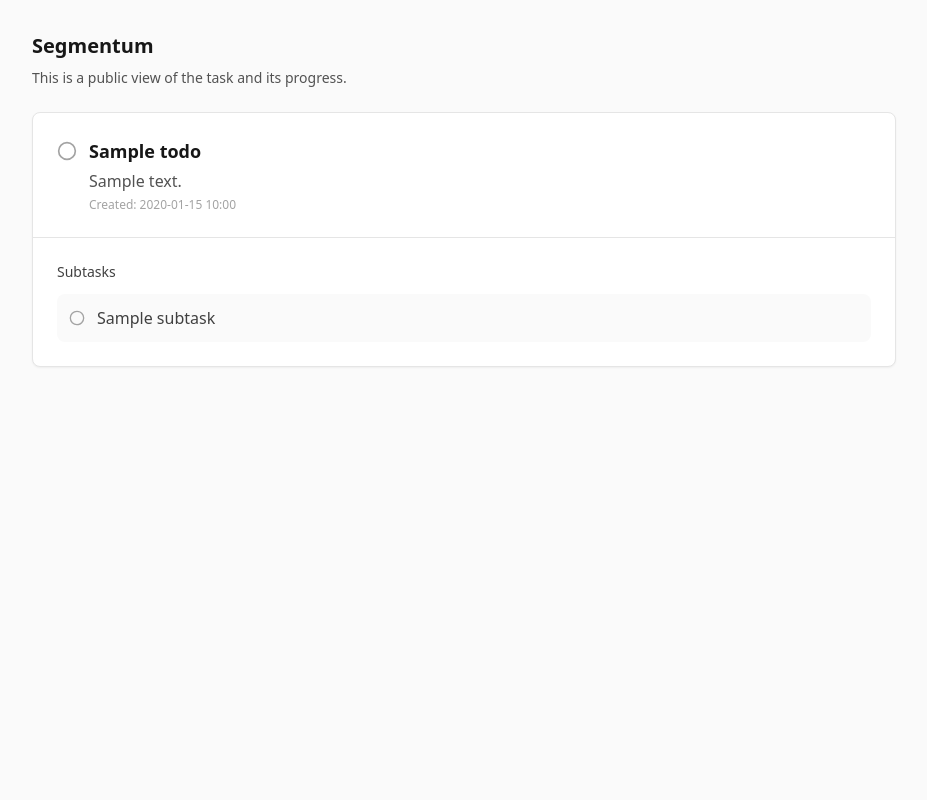
After one commit to sonaev/todo, a FastAPI app: template templates/todo_view_public.html in a window 1280 px wide. The commit adds this page. Shown: the whole page, without its empty margins (176-1103 px from the left). Run offline with FastAPI, Linux system fonts and the light colour scheme; the template is opened without the code that fills it: most values are stand-ins (such as "Sample title", 1, 10 or a date in 2020); some libraries are stand-ins or nearby versions.

Commit message:
Public Links

```diff
--- a/main.py
+++ b/main.py
@@ -643,6 +643,32 @@ async def toggle_subtask(request: Request, subtask_id: str, current_user: Annota
         "item": todo_with_subtasks
     })
 
+@app.get("/todos/{todo_id}/view")
+async def view_todo_public(request: Request, todo_id: str):
+    """Public read-only view of a todo with its subtasks"""
+    async with async_session() as session:
+        # Get todo (no user authentication required for public view)
+        todo = await session.get(Todo, todo_id)
+        if not todo:
+            raise HTTPException(status_code=404, detail="Todo not found")
+
+        # Get subtasks
+        result = await session.execute(
+            select(Subtask).where(Subtask.todo_id == todo_id).order_by(Subtask.order_index, Subtask.created_at)
+        )
+        subtasks = result.scalars().all()
+
+        # Create the same structure as in main page
+        todo_with_subtasks = {
+            "todo": todo,
+            "subtasks": subtasks
+        }
+
+    return templates.TemplateResponse("todo_view_public.html", {
+        "request": request,
+        "item": todo_with_subtasks
+    })
+
 @app.post("/todos/{todo_id}/delete")
 async def delete_todo(request: Request, todo_id: str, current_user: Annotated[User, Depends(require_auth)] = None):
     async with async_session() as session:
--- /dev/null
+++ b/templates/todo_view_public.html
@@ -0,0 +1,91 @@
+<!DOCTYPE html>
+<html lang="en" class="h-full">
+<head>
+    <meta charset="UTF-8">
+    <meta name="viewport" content="width=device-width, initial-scale=1.0">
+    <title>{{ item.todo.title }} - Segmentum</title>
+    <script src="https://cdn.tailwindcss.com"></script>
+    <script>
+        tailwind.config = {
+            darkMode: 'class',
+        }
+    </script>
+</head>
+<body class="h-full bg-neutral-50 dark:bg-neutral-900">
+    <div class="min-h-full">
+        <div class="max-w-4xl mx-auto px-4 py-8">
+            <!-- Header -->
+            <div class="mb-6">
+                <h1 class="text-xl font-bold text-neutral-900 dark:text-neutral-100 mb-2">Segmentum</h1>
+                <p class="text-sm text-neutral-600 dark:text-neutral-400">This is a public view of the task and its progress.</p>
+            </div>
+
+            <!-- Todo Item -->
+            <div class="bg-white dark:bg-neutral-800 rounded-lg shadow-sm border border-neutral-200 dark:border-neutral-700">
+                <!-- Todo Header -->
+                <div class="p-6 border-b border-neutral-200 dark:border-neutral-700">
+                    <div class="flex items-start space-x-3">
+                        <!-- Status Icon -->
+                        <div class="pt-1">
+                            {% if item.todo.completed %}
+                            <svg class="w-5 h-5 text-green-600" fill="currentColor" viewBox="0 0 20 20">
+                                <path fill-rule="evenodd" d="M10 18a8 8 0 100-16 8 8 0 000 16zm3.707-9.293a1 1 0 00-1.414-1.414L9 10.586 7.707 9.293a1 1 0 00-1.414 1.414l2 2a1 1 0 001.414 0l4-4z" clip-rule="evenodd"></path>
+                            </svg>
+                            {% else %}
+                            <svg class="w-5 h-5 text-neutral-400 dark:text-neutral-500" fill="none" stroke="currentColor" viewBox="0 0 24 24">
+                                <circle cx="12" cy="12" r="10" stroke-width="2"></circle>
+                            </svg>
+                            {% endif %}
+                        </div>
+
+                        <!-- Todo Content -->
+                        <div class="flex-1">
+                            <h3 class="text-lg font-semibold {{ 'line-through text-neutral-500 dark:text-neutral-400' if item.todo.completed else 'text-neutral-900 dark:text-neutral-100' }}">
+                                {{ item.todo.title }}
+                            </h3>
+                            {% if item.todo.description %}
+                            <p class="text-neutral-600 dark:text-neutral-300 mt-1">{{ item.todo.description }}</p>
+                            {% endif %}
+                            <p class="text-xs text-neutral-400 dark:text-neutral-500 mt-1">
+                                Created: {{ item.todo.created_at.strftime('%Y-%m-%d %H:%M') }}
+                            </p>
+                        </div>
+                    </div>
+                </div>
+
+                <!-- Subtasks Section -->
+                <div class="p-6">
+                    <h4 class="text-sm font-medium text-neutral-700 dark:text-neutral-300 mb-3">Subtasks</h4>
+
+                    {% if item.subtasks %}
+                    <div class="space-y-2">
+                        {% for subtask in item.subtasks %}
+                        <div class="flex items-center space-x-3 p-3 bg-neutral-50 dark:bg-neutral-700 rounded-lg">
+                            <!-- Subtask Status -->
+                            {% if subtask.completed %}
+                            <svg class="w-4 h-4 text-green-600 flex-shrink-0" fill="currentColor" viewBox="0 0 20 20">
+                                <path fill-rule="evenodd" d="M10 18a8 8 0 100-16 8 8 0 000 16zm3.707-9.293a1 1 0 00-1.414-1.414L9 10.586 7.707 9.293a1 1 0 00-1.414 1.414l2 2a1 1 0 001.414 0l4-4z" clip-rule="evenodd"></path>
+                            </svg>
+                            {% else %}
+                            <svg class="w-4 h-4 text-neutral-400 dark:text-neutral-500 flex-shrink-0" fill="none" stroke="currentColor" viewBox="0 0 24 24">
+                                <circle cx="12" cy="12" r="10" stroke-width="2"></circle>
+                            </svg>
+                            {% endif %}
+
+                            <!-- Subtask Title -->
+                            <span class="flex-1 {{ 'line-through text-neutral-500 dark:text-neutral-400' if subtask.completed else 'text-neutral-700 dark:text-neutral-200' }}">
+                                {{ subtask.title }}
+                            </span>
+                        </div>
+                        {% endfor %}
+                    </div>
+                    {% else %}
+                    <p class="text-neutral-500 text-sm italic">No subtasks for this task.</p>
+                    {% endif %}
+                </div>
+            </div>
+
+        </div>
+    </div>
+</body>
+</html>
```
Also changed, not shown: templates/index.html (+11 -1 lines), templates/todo_item.html (+10 -0 lines).
